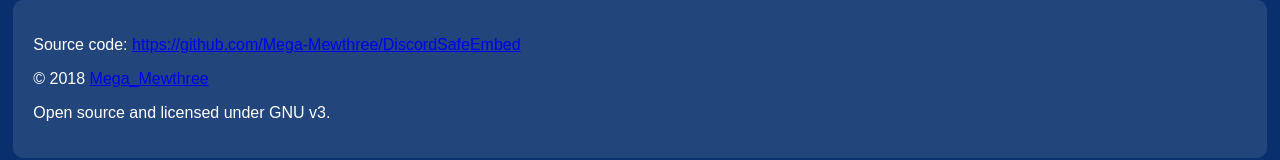
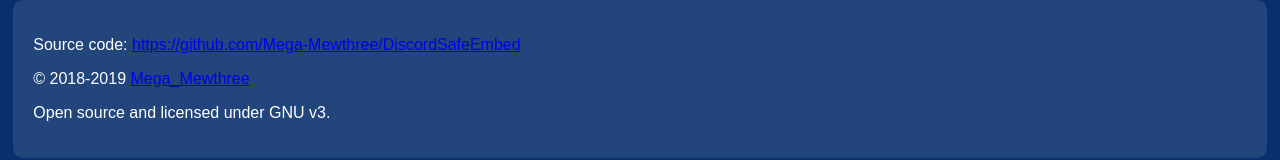
Before and after one commit to Mega-Mewthree/DiscordSafeEmbed, a website: page static/index.html in a window 1280 px wide. Shown: the part 1214-1374 px from the top of the page. Drawn offline with Linux system fonts and the light colour scheme.

Commit message:
Update copyright years.

```diff
--- a/static/index.html
+++ b/static/index.html
@@ -69,7 +69,7 @@
     <div class="center roundedBox fullSizeContainer">
       <div class="textAlignLeft">
         <p>Source code: <a href="https://github.com/Mega-Mewthree/DiscordSafeEmbed">https://github.com/Mega-Mewthree/DiscordSafeEmbed</a></p>
-        <p>&copy; 2018 <a href="https://github.com/Mega-Mewthree">Mega_Mewthree</a></p>
+        <p>&copy; 2018-2019 <a href="https://github.com/Mega-Mewthree">Mega_Mewthree</a></p>
         <p>Open source and licensed under GNU v3.</p>
       </div>
     </div>
```
